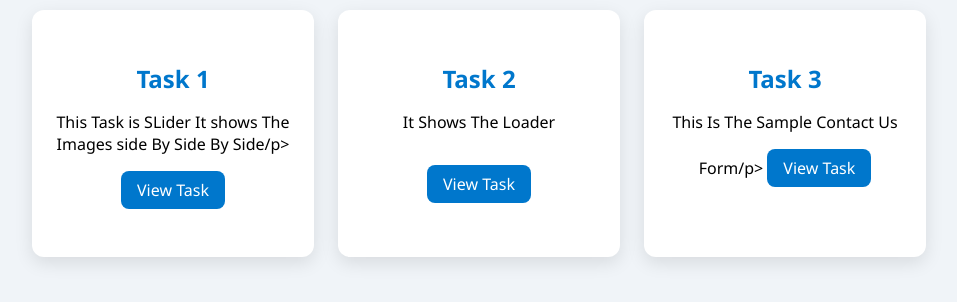
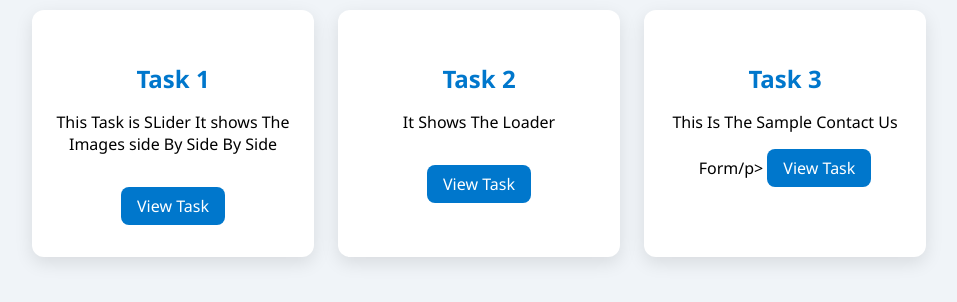
Before and after one commit to syam-00/Dynamite-internship-tasks, a plain HTML site: page index.html in a window 1280 px wide. Shown: the part 118-420 px from the top of the page, without its empty margins (161-1118 px from the left). Drawn offline with Linux system fonts and the light colour scheme.

Commit message:
Update index.html

```diff
--- a/index.html
+++ b/index.html
@@ -67,7 +67,7 @@
   <div class="task-container">
     <div class="task-card">
       <h2>Task 1</h2>
-      <p>This Task is SLider It shows The Images side By Side By Side/p>
+      <p>This Task is SLider It shows The Images side By Side By Side</p>
       <a href="pract/slider.html" target="_blank">View Task</a>
     </div>
     <div class="task-card">
```
